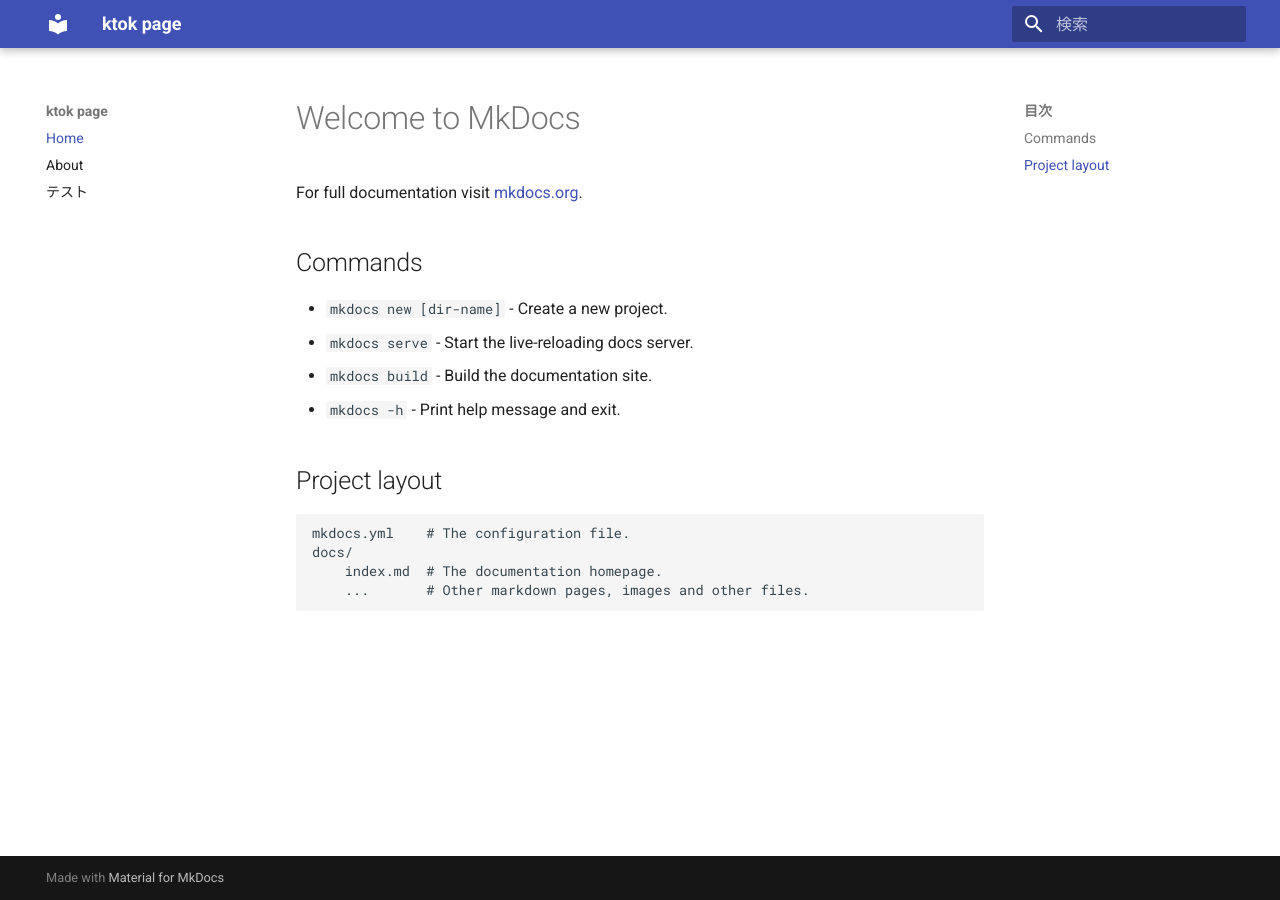
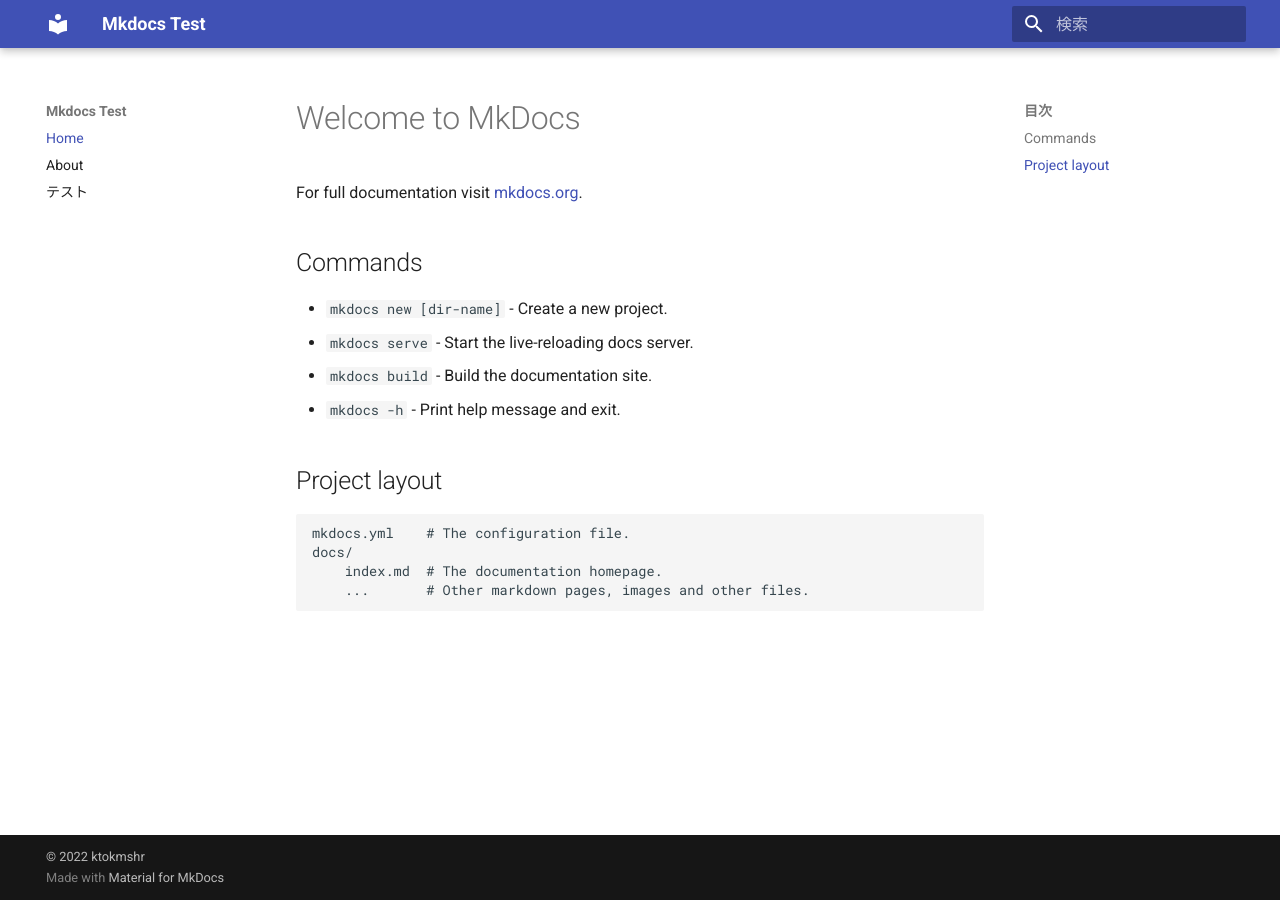
Before and after one commit to ktokmshr/ktok-pages, an MkDocs documentation site: the page built from docs/index.md, in a window 1280 px wide. Built offline with MkDocs 1.6.1 and Material for MkDocs 9.7.7, drawn with Linux system fonts in a browser that asks for light colours.

Commit message:
copyright追加してみた

```diff
--- a/mkdocs.yml
+++ b/mkdocs.yml
@@ -1,4 +1,5 @@
-site_name: ktok page
+site_name: Mkdocs Test
+copyright: "&copy; 2022 ktokmshr"
 nav:
   - Home: index.md
   - About: about.md
@@ -16,7 +17,6 @@
       pygments_lang_class: true
   - pymdownx.inlinehilite
   - pymdownx.snippets
-  - pymdownx.superfences
   - pymdownx.superfences:
       custom_fences:
         - name: mermaid
```
